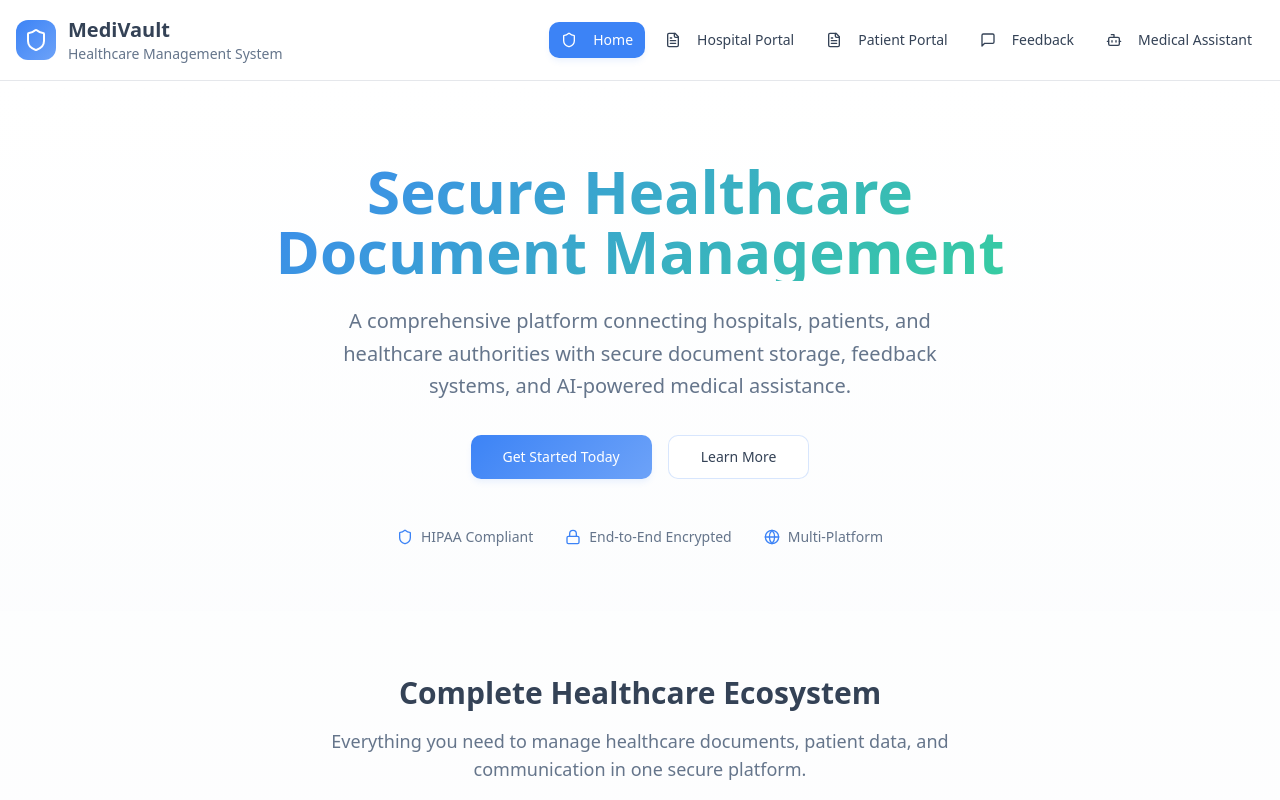
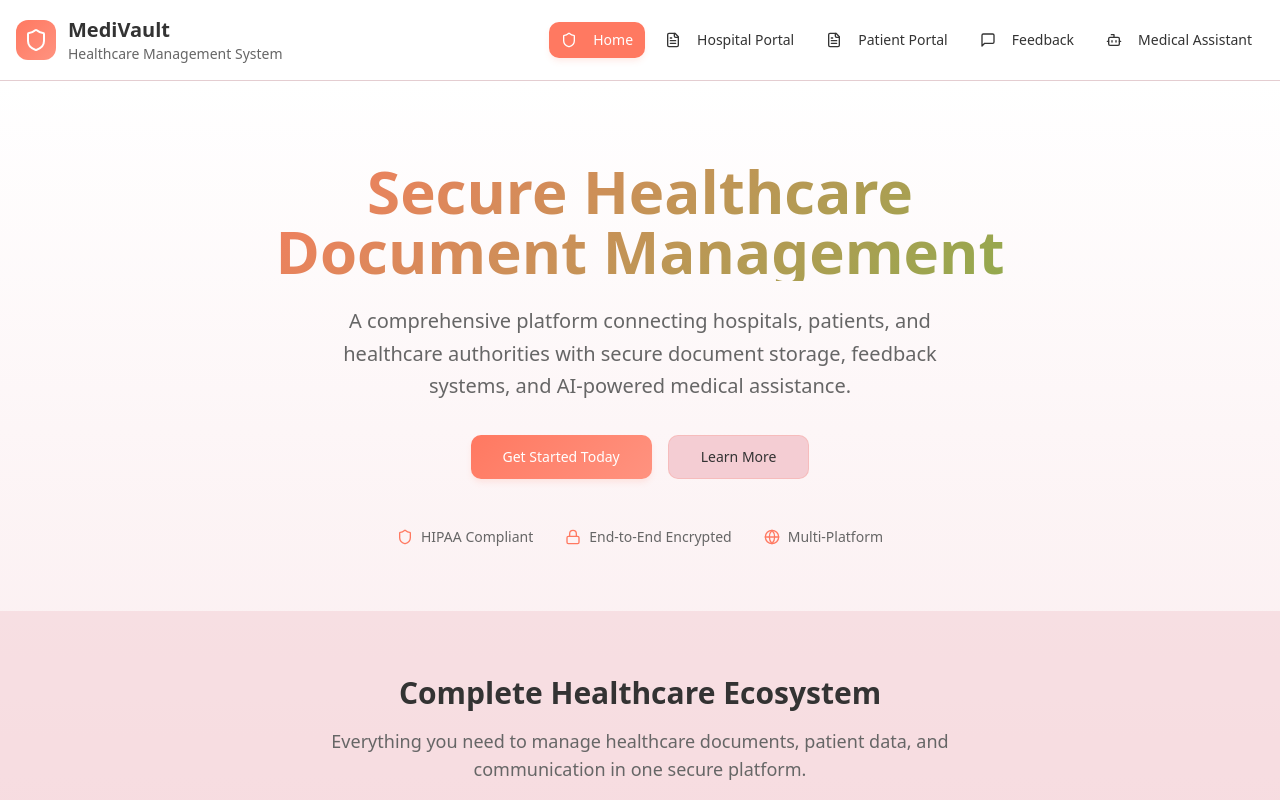
Before and after one commit to gokul998517/health-vault-nexus-41, a React (Vite) app: page / in a window 1280 px wide. Shown: the top 800 px of the page. Built offline with nearby package versions, Linux system fonts and the light colour scheme.

Commit message:
Update color palette
Update the primary, secondary, accent, background, and text colors to the new bright and vibrant palette.

```diff
--- a/src/index.css
+++ b/src/index.css
@@ -6,57 +6,57 @@
 
 @layer base {
   :root {
-    /* Healthcare themed color palette */
-    --background: 0 0% 100%;
-    --foreground: 215 25% 27%;
+    /* Bright & Vibrant color palette */
+    --background: 351 63% 88%;
+    --foreground: 0 0% 20%;
 
     --card: 0 0% 100%;
-    --card-foreground: 215 25% 27%;
+    --card-foreground: 0 0% 20%;
 
     --popover: 0 0% 100%;
-    --popover-foreground: 215 25% 27%;
+    --popover-foreground: 0 0% 20%;
 
-    /* Medical blue primary */
-    --primary: 217 91% 60%;
+    /* Coral Orange primary */
+    --primary: 9 100% 69%;
     --primary-foreground: 0 0% 100%;
-    --primary-glow: 217 91% 70%;
+    --primary-glow: 9 100% 75%;
 
-    /* Trust green secondary */
-    --secondary: 158 64% 52%;
+    /* Deep Purple secondary */
+    --secondary: 262 25% 47%;
     --secondary-foreground: 0 0% 100%;
 
-    /* Soft medical grays */
-    --muted: 210 40% 98%;
-    --muted-foreground: 215 16% 47%;
+    /* Soft vibrant grays */
+    --muted: 351 63% 92%;
+    --muted-foreground: 0 0% 40%;
 
-    --accent: 210 40% 96%;
-    --accent-foreground: 215 25% 27%;
+    --accent: 82 39% 49%;
+    --accent-foreground: 0 0% 100%;
 
     --destructive: 0 84% 60%;
     --destructive-foreground: 0 0% 100%;
 
-    --border: 220 13% 91%;
-    --input: 220 13% 91%;
-    --ring: 217 91% 60%;
+    --border: 351 30% 85%;
+    --input: 351 30% 85%;
+    --ring: 9 100% 69%;
 
-    /* Success/health green */
-    --success: 158 64% 52%;
+    /* Success/green accent */
+    --success: 82 39% 49%;
     --success-foreground: 0 0% 100%;
 
     /* Warning/caution amber */
     --warning: 43 96% 56%;
     --warning-foreground: 0 0% 100%;
 
-    /* Medical gradients */
-    --gradient-primary: linear-gradient(135deg, hsl(217 91% 60%), hsl(217 91% 70%));
-    --gradient-secondary: linear-gradient(135deg, hsl(158 64% 52%), hsl(158 64% 62%));
-    --gradient-hero: linear-gradient(135deg, hsl(217 91% 60%) 0%, hsl(158 64% 52%) 100%);
-    --gradient-subtle: linear-gradient(180deg, hsl(0 0% 100%) 0%, hsl(210 40% 98%) 100%);
+    /* Vibrant gradients */
+    --gradient-primary: linear-gradient(135deg, hsl(9 100% 69%), hsl(9 100% 75%));
+    --gradient-secondary: linear-gradient(135deg, hsl(262 25% 47%), hsl(262 25% 57%));
+    --gradient-hero: linear-gradient(135deg, hsl(9 100% 69%) 0%, hsl(82 39% 49%) 100%);
+    --gradient-subtle: linear-gradient(180deg, hsl(0 0% 100%) 0%, hsl(351 63% 92%) 100%);
 
-    /* Professional shadows */
-    --shadow-card: 0 4px 6px -1px hsl(217 91% 60% / 0.1);
-    --shadow-elevated: 0 10px 25px -3px hsl(217 91% 60% / 0.1);
-    --shadow-glow: 0 0 30px hsl(217 91% 60% / 0.15);
+    /* Vibrant shadows */
+    --shadow-card: 0 4px 6px -1px hsl(9 100% 69% / 0.15);
+    --shadow-elevated: 0 10px 25px -3px hsl(9 100% 69% / 0.2);
+    --shadow-glow: 0 0 30px hsl(9 100% 69% / 0.25);
 
     /* Smooth transitions */
     --transition-smooth: all 0.3s cubic-bezier(0.4, 0, 0.2, 1);
```
